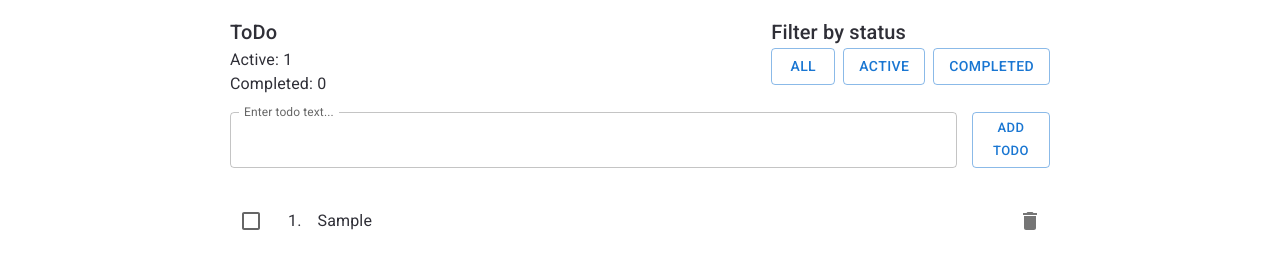
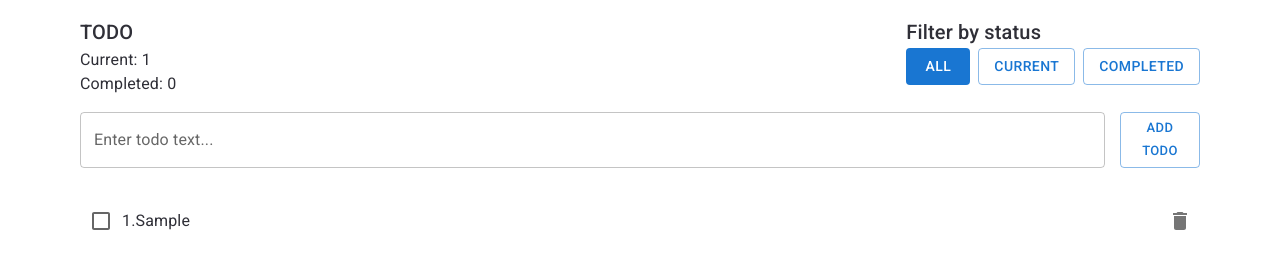
Before and after one commit to UFO73/Redux-Todo, a React app: page / in a window 1280 px wide. Both pictures are taken after typing "Sample" into the empty fields and a click on the button "ADD TODO". Built offline with nearby package versions, Linux system fonts and the light colour scheme.

Commit message:
fixed small details

```diff
--- a/src/components/AppBar/app-bar.js
+++ b/src/components/AppBar/app-bar.js
@@ -1,13 +1,13 @@
+import { Box, Typography } from '@mui/material'
 import { StatusFilter } from 'components/StatusFilter/status-filter'
 import { TaskCounter } from 'components/TaskCounter/task-counter'
-import { Box, Typography } from '@mui/material'
 
 export const AppBar = () => {
   return (
-    <Box display="flex" justifyContent="space-between">
+    <Box sx={{ 'display': 'flex', 'justifyContent': 'space-between' }}>
       <Box>
         <Typography variant="h6">
-          ToDo
+          TODO
         </Typography>
         <TaskCounter />
       </Box>
--- a/src/components/Button/Button.js
+++ b/src/components/Button/Button.js
@@ -1,16 +1,28 @@
 import { Button } from '@mui/material'
 
+const getStyle = (selected) => ({
+  'main': {
+    '&:hover': {
+      'backgroundColor': selected ? '#1976d2' : 'initial',
+    },
+    'backgroundColor': selected ? '#1976d2' : 'initial',
+    'color': selected ? '#fff' : '#1976d2',
+  },
+})
+
 export const ButtonFilter = ({
-  // selected = false,
+  selected = false,
   type = 'button',
   children,
   ...otherProps
 }) => {
+  const styles = getStyle(selected)
   return (
 
     <Button
       variant="outlined"
       type={type}
+      sx={styles.main}
       {...otherProps}
     >
       {children}
--- a/src/components/Layout/Layout.js
+++ b/src/components/Layout/Layout.js
@@ -1,11 +1,11 @@
+import { Box, Container } from '@mui/material'
 import { Toaster } from 'react-hot-toast'
-import { Box, Container } from '@mui/material'
 
 export const Layout = ({ children }) => {
   return (
     <>
-      <Container maxWidth="md">
-        <Box display="grid" gap={2} padding={2}>
+      <Container sx={{ 'maxWidth': 'md' }}>
+       <Box sx={{ 'display': 'grid', 'gap': 2, 'padding': 2 }}>
           {children}
         </Box>
       </Container>
--- a/src/components/StatusFilter/status-filter.js
+++ b/src/components/StatusFilter/status-filter.js
@@ -1,18 +1,18 @@
 import { useSelector, useDispatch } from 'react-redux'
+import { Box } from '@mui/material'
 import { ButtonFilter } from 'components/Button/button'
 import { statusFilters } from '../../redux/constants'
 import { getStatusFilter } from '../../redux/selectors'
 import { setStatusFilter } from '../../redux/actions'
-import { Box } from '@mui/material'
 
 export const StatusFilter = () => {
   const dispatch = useDispatch()
   const filter = useSelector(getStatusFilter)
 
-  const handleFilterChange = (filter) => dispatch(setStatusFilter(filter))
+  const handleFilterChange = (filterBtn) => dispatch(setStatusFilter(filterBtn))
 
   return (
-    <Box display="flex" gap={1}>
+    <Box sx={{ 'display': 'flex', 'gap': 1 }}>
         <ButtonFilter
           selected={filter === statusFilters.all}
           onClick={() => handleFilterChange(statusFilters.all)}
@@ -20,10 +20,10 @@ export const StatusFilter = () => {
           All
         </ButtonFilter>
         <ButtonFilter
-          selected={filter === statusFilters.active}
-          onClick={() => handleFilterChange(statusFilters.active)}
+          selected={filter === statusFilters.current}
+          onClick={() => handleFilterChange(statusFilters.current)}
         >
-          Active
+          Current
         </ButtonFilter>
         <ButtonFilter
           selected={filter === statusFilters.completed}
--- a/src/components/Task/Task.js
+++ b/src/components/Task/Task.js
@@ -1,8 +1,8 @@
 import { useDispatch } from 'react-redux'
 import DeleteIcon from '@mui/icons-material/Delete'
 import IconButton from '@mui/material/IconButton'
+import { Box, Checkbox, Typography } from '@mui/material'
 import { deleteTask, toggleCompleted } from '../../redux/actions'
-import { Box, Checkbox, Typography } from '@mui/material'
 import toast from 'react-hot-toast'
 
 export const Task = ({ task, number }) => {
@@ -14,24 +14,34 @@ export const Task = ({ task, number }) => {
   }
 
   const handleToggle = () => dispatch(toggleCompleted(task.id))
-
   return (
-    <Box display="flex" alignItems="center" gap={2} paddingY={1}>
+    <Box sx={{
+      'display': 'flex',
+      'justifyContent': 'space-between',
+      'alignItems': 'center',
+      'gap': 2,
+      'paddingY': 1,
+    }}>
+      <Box sx={{
+        'display': 'flex',
+        'alignItems': 'center',
+      }} onClick={handleToggle} >
         <Checkbox type="checkbox"
           checked={task.completed}
-        onChange={handleToggle}
           color="success"
         />
         <Typography>
           {number}.
         </Typography>
-      <Typography variant="body1" sx={{
+        <Typography
+          variant="body1"
+        sx={{
           'flexGrow': 1,
           'textDecoration': task.completed ? 'line-through' : 'none',
         }}>
           {task.text}
         </Typography>
-
+      </Box>
       <IconButton onClick={handleDelete}>
         <DeleteIcon />
       </IconButton>
--- a/src/components/TaskCounter/task-counter.js
+++ b/src/components/TaskCounter/task-counter.js
@@ -1,25 +1,24 @@
+import { useMemo } from 'react'
 import { useSelector } from 'react-redux'
+import { Box, Typography } from '@mui/material'
 import { getTasks } from '../../redux/selectors'
-import { Box, Typography } from '@mui/material'
 
 export const TaskCounter = () => {
   const tasks = useSelector(getTasks)
 
-  const count = tasks.reduce(
-    (acc, task) => {
-      if (task.completed) {
-        acc.completed += 1
-      } else {
-        acc.active += 1
-      }
-      return acc
-    },
-    { 'active': 0, 'completed': 0 },
-  )
+  const count = useMemo(() => {
+    const completedTasks = tasks.filter((task) => task.completed)
+    const currentTasks = tasks.filter((task) => !task.completed)
+
+    return {
+      'current': currentTasks.length,
+      'completed': completedTasks.length,
+    }
+  }, [tasks])
 
   return (
     <Box>
-      <Typography sx={{ 'margin': 0 }}>Active: {count.active}</Typography>
+      <Typography sx={{ 'margin': 0 }}>Current: {count.current}</Typography>
       <Typography sx={{ 'margin': 0 }}>Completed: {count.completed}</Typography>
     </Box>
   )
--- a/src/components/TaskForm/task-form.js
+++ b/src/components/TaskForm/task-form.js
@@ -1,26 +1,52 @@
+import React, { useState, useEffect } from 'react'
 import { useDispatch } from 'react-redux'
+import { Box, Button, TextField } from '@mui/material'
 import { addTask } from '../../redux/actions'
-import { Button, TextField } from '@mui/material'
 import toast from 'react-hot-toast'
 
 export const TaskForm = () => {
   const dispatch = useDispatch()
+  const [text, setText] = useState('')
+  const [error, setError] = useState(false)
 
   const handleSubmit = (event) => {
     event.preventDefault()
-    const form = event.target
-    if (form.elements.text.value === '') {
+
+    if (text.length < 3) {
+      setError(true)
       return
     }
-    dispatch(addTask(form.elements.text.value))
+
+    dispatch(addTask(text))
     toast.success('Create successfully')
-    form.reset()
+    setText('')
+    setError(false)
   }
 
+  useEffect(() => {
+    setError(false)
+  }, [text])
+
   return (
-    <form onSubmit={handleSubmit} style={{ 'display': 'flex' }}>
-      <TextField fullWidth id="outlined-basic" label="Enter todo text..." type="text" name="text" />
-      <Button size="small" style={{ 'marginLeft': '15px' }} variant="outlined" type="submit">Add ToDo</Button>
-    </form>
+    <Box sx={{ 'display': 'flex' }}>
+      <TextField
+        fullWidth
+        id="outlined-basic"
+        label="Enter todo text..."
+        type="text"
+        name="text"
+        value={text}
+        onChange={(event) => setText(event.target.value)}
+        error={error}
+        helperText={error ? 'Length must be at least 3 characters' : ''}
+      />
+      <Button
+        size="small"
+        sx={{ 'marginLeft': '15px', 'height': '56px' }}
+        variant="outlined"
+        onClick={handleSubmit}>
+        Add ToDo
+      </Button>
+    </Box>
   )
 }
--- a/src/components/TaskList/TaskList.module.css
+++ /dev/null
@@ -1,3 +0,0 @@
-.listItem + .listItem {
-  border-top: 1px solid #2f2f37;
-}
--- a/src/components/TaskList/task-list.js
+++ b/src/components/TaskList/task-list.js
@@ -1,13 +1,13 @@
+import { useMemo } from 'react'
 import { useSelector } from 'react-redux'
 import { Task } from 'components/Task/task'
 import { getTasks, getStatusFilter } from '../../redux/selectors'
-import css from './TaskList.module.css'
 import { statusFilters } from '../../redux/constants'
 import { List } from '@mui/material'
 
 const getVisibleTasks = (tasks, statusFilter) => {
   switch (statusFilter) {
-    case statusFilters.active: {
+    case statusFilters.current: {
       return tasks.filter((task) => !task.completed)
     }
     case statusFilters.completed: {
@@ -22,12 +22,18 @@ const getVisibleTasks = (tasks, statusFilter) => {
 export const TaskList = () => {
   const tasks = useSelector(getTasks)
   const statusFilter = useSelector(getStatusFilter)
-  const visibleTasks = getVisibleTasks(tasks, statusFilter)
+  const visibleTasks = useMemo(
+    () => getVisibleTasks(
+      tasks,
+      statusFilter,
+    ),
+    [tasks, statusFilter],
+  )
 
   return (
     <List >
       {visibleTasks.map((task, idx) => (
-        <li className={css.listItem} key={task.id}>
+        <li key={task.id}>
           <Task task={task} number={idx + 1} />
         </li>
       ))}
--- a/src/redux/constants.js
+++ b/src/redux/constants.js
@@ -1,5 +1,5 @@
 export const statusFilters = Object.freeze({
   'all': 'all',
-  'active': 'active',
+  'current': 'current',
   'completed': 'completed',
 })
```
Also changed, not shown: package.json (+7 -0 lines), public/404.html (+1 -1 lines), README.md, public/logo192.png (added). Lines whose indentation alone changed are shown as unchanged.
